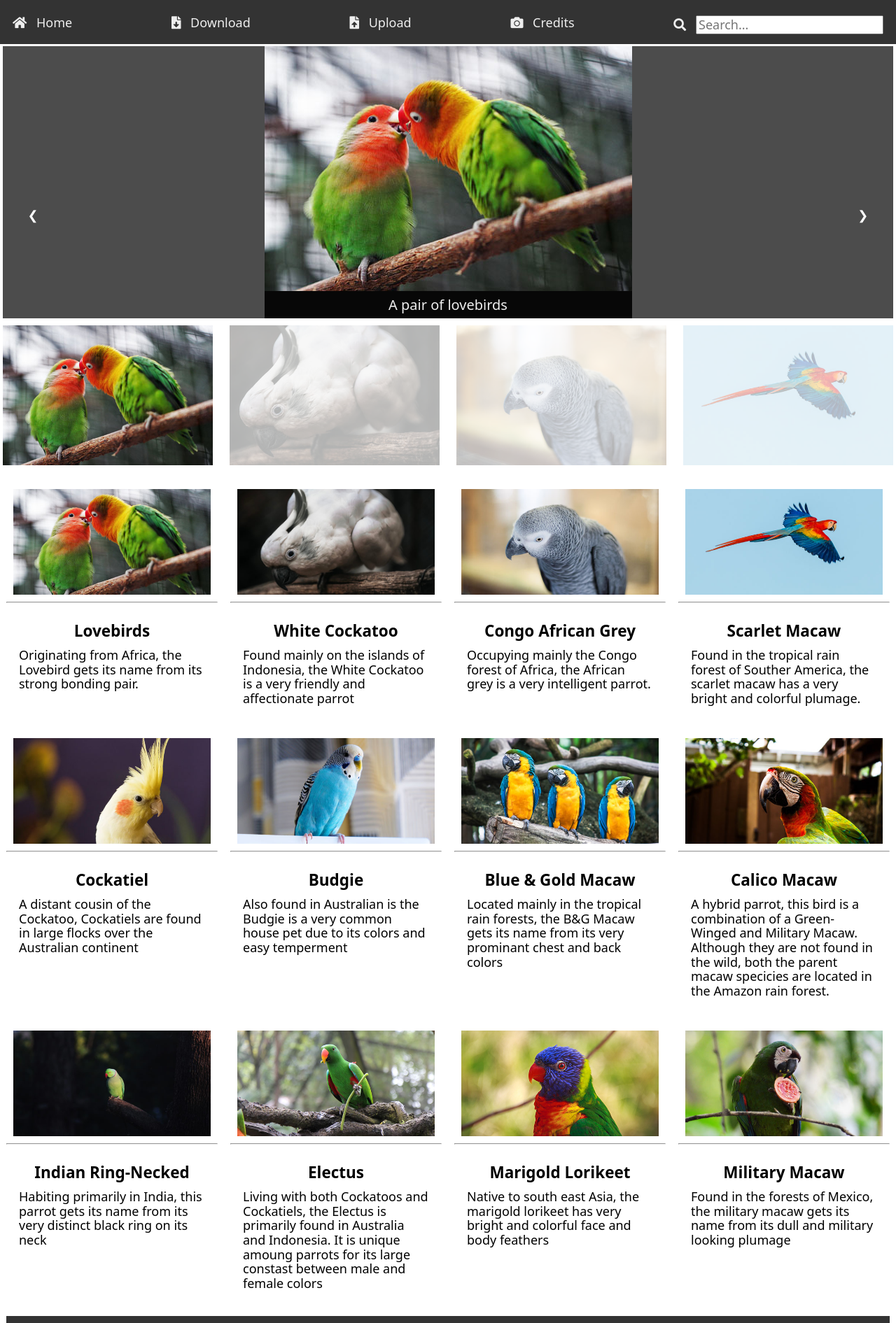
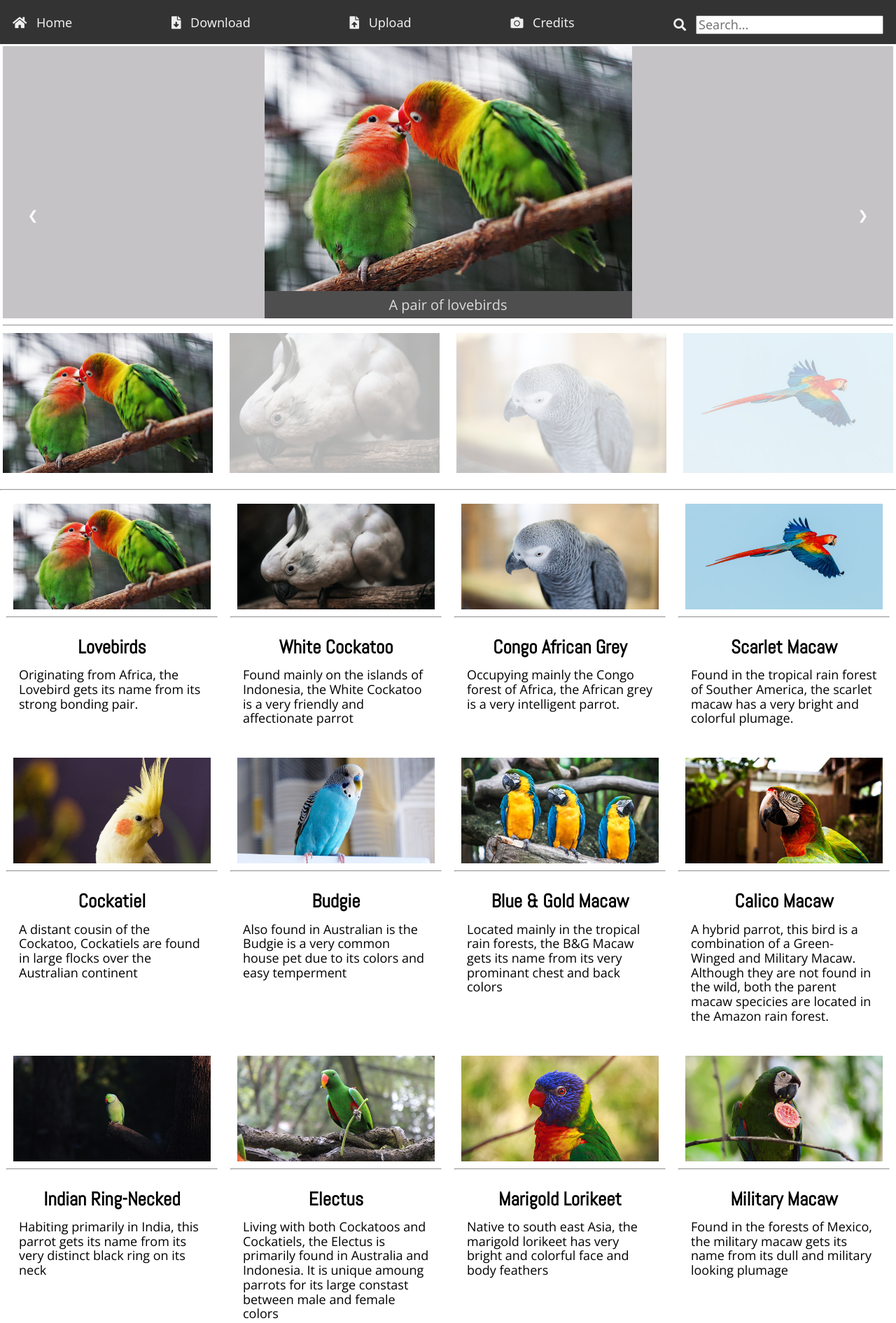
Before and after one commit to JarodBillings/billinj-media_gallery, a plain HTML site: page index.html in a window 1280 px wide. Shown: the top 1891 px of the page at 70% size. Drawn offline with nearby package versions, Linux system fonts and the light colour scheme.

Commit message:
Add final touches

```diff
--- a/css/style.css
+++ b/css/style.css
@@ -77,22 +77,22 @@ nav a {
   grid-template-columns: 1fr;
   margin: 0em .5em 0em .5em;
 }
-@media screen and (min-width: 550px) {
-  .grid-container {grid-template-columns: repeat(2, 1fr);}
-}
+
 @media screen and (max-width: 550px){
   .slideshow{display: none}
+  .card{border: 2px solid #4c5c68;}
 }
+
 @media screen and (min-width: 768px) {
   .grid-container {grid-template-columns: repeat(3, 1fr);}
 }
+
 @media screen and (min-width: 990px) {
   .grid-container {grid-template-columns: repeat(4, 1fr);}
 }
 .card {
   text-align: center;
   transition: box-shadow .5s;
-  border: 1px
 }
 
 .card:hover{
@@ -104,11 +104,14 @@ nav a {
 
 .card-content h3 {
   margin-bottom: .5em;
-  font-size: 125%;
+  font-size: 150%;
+  font-family: 'Abel', 'sans-serif';
 }
 
 .card  p{
   text-align: left;
+  font-family: 'Open Sans', 'sans-serif';
+  font-size: 100%;
 }
 .one .thumb {
   background-image: url('../pimg/card1.jpg');
@@ -166,25 +169,23 @@ nav a {
 
 .slideshow-wrap{
   position: relative;
-  max-width: 1440px;
   margin: auto;
 }
 
 .slide{
   display: none;
-  background: rgba(0,0,0,.7);
-
+  background: #c5c3c6;
 }
 
 .caption{
-  background: rgba(0,0,0,.7);
   width: max-content;
   margin-left: auto;
   margin-right: auto;
 }
 .caption-text{
-  background: rgba(0,0,0,.7);
-  color: #EEE;
+  background: rgba(0,0,0,.6);
+  font-family: 'Open Sans', sans-serif;
+  color: #dcdcdd;
   font-size: 20px;
   padding: 8px 12px;
   bottom: 8px;
@@ -234,7 +235,7 @@ nav a {
 
 .slid-prev{
   text-align: center;
-  margin: 10px 0px 20px 0;
+  margin: 10px 0px 10px 0;
   display: flex;
   max-width: 1440px;
   justify-content: space-between;
--- a/index.html
+++ b/index.html
@@ -9,7 +9,9 @@
   <link rel="stylesheet" href="css/sanitize.css">
   <link rel="stylesheet" href="css/style.css">
   <script src="https://ajax.googleapis.com/ajax/libs/jquery/3.4.1/jquery.min.js"></script>
-  <link rel="stylesheet" href="https://use.fontawesome.com/releases/v5.7.1/css/all.css" integrity="sha384-fnmOCqbTlWIlj8LyTjo7mOUStjsKC4pOpQbqyi7RrhN7udi9RwhKkMHpvLbHG9Sr" crossorigin="anonymous">
+  <link rel="stylesheet" href="https://use.fontawesome.com/releases/v5.7.1/css/all.css"
+    integrity="sha384-fnmOCqbTlWIlj8LyTjo7mOUStjsKC4pOpQbqyi7RrhN7udi9RwhKkMHpvLbHG9Sr" crossorigin="anonymous">
+  <link href="https://fonts.googleapis.com/css?family=Abel|Open+Sans&display=swap" rel="stylesheet">
 
 </head>
 
@@ -43,7 +45,7 @@
     <a href="#" class="nav-links">
       <span class="nav-label">
         <i class="fas fa-search"></i>
-        <input type="search" placeholder="Search..."/>
+        <input type="search" placeholder="Search..." />
       </span>
     </a>
     <a href="javascript:void(0);" class="nav-link trigram" onclick="navToggle()">&#9776;</a>
@@ -84,6 +86,7 @@
       <a class="next" onClick="plusSlides(1)"> &#10095 </a>
 
     </div> <!-- End slideshow-wrap-->
+    <hr />
     <div class="slid-prev">
       <span class="indicator" onclick="currentSlide(1)">
         <img src="pimg/card1.jpg" />
@@ -100,6 +103,7 @@
     </div>
   </section>
 
+  <hr />
   <main class="grid-container">
 
     <div class="card one clickable" data-modal="#C1">
```
